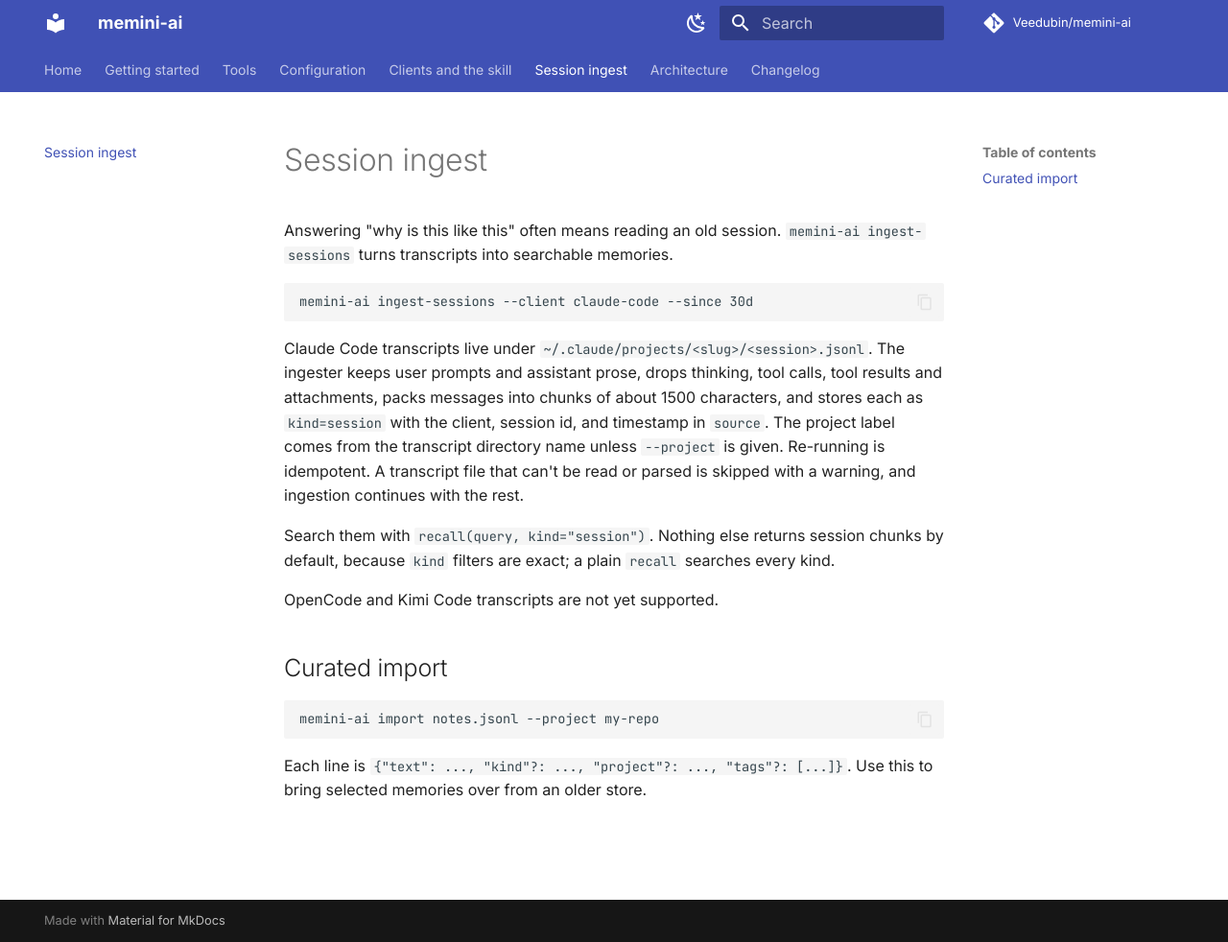
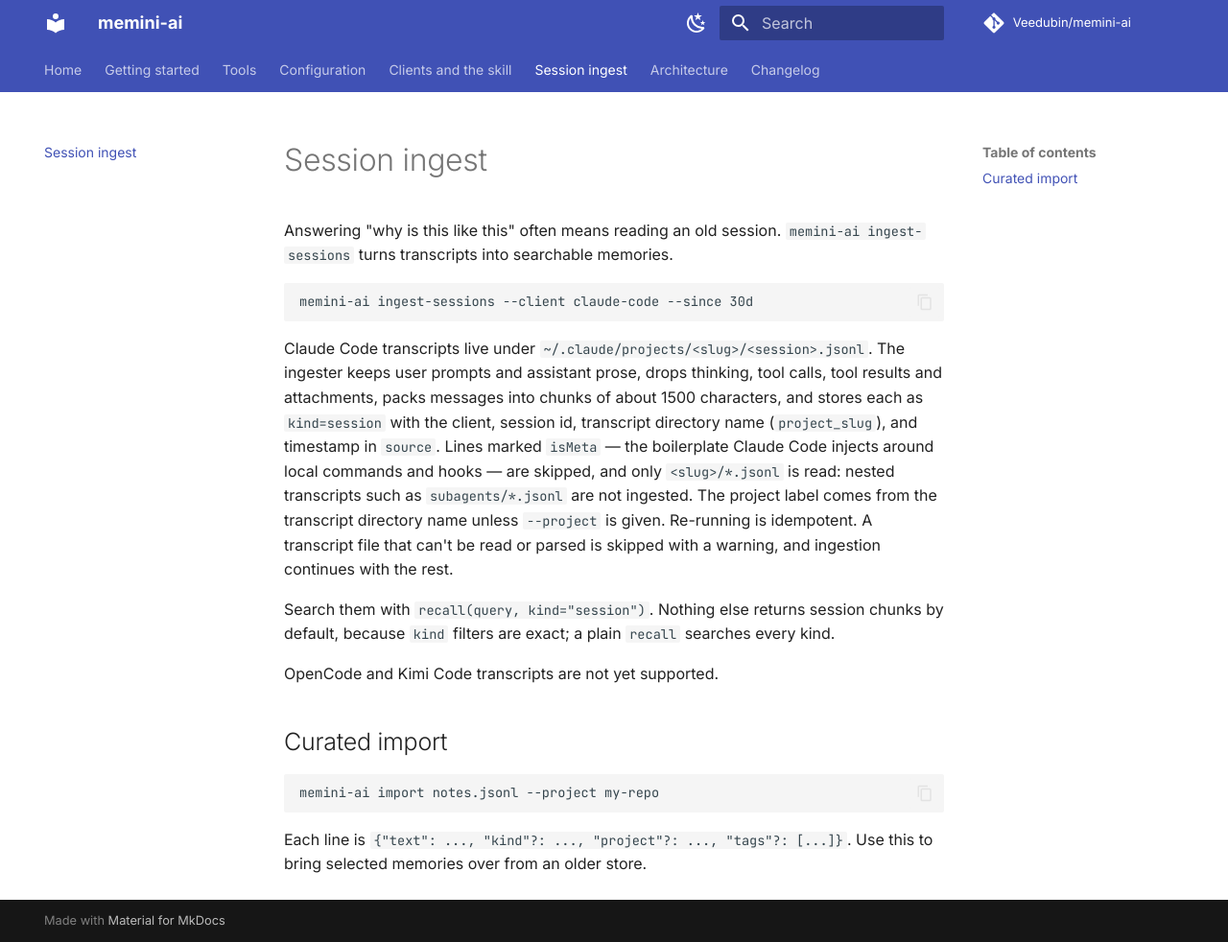
Before and after one commit to Veedubin/memini-ai, an MkDocs documentation site: the page built from docs/session-ingest.md, in a window 1280 px wide and 982 px high. Shown: the whole window at 96% size. Built offline with MkDocs 1.6.1 and Material for MkDocs 9.7.7, drawn with Linux system fonts in a browser that asks for light colours; comment, search, counter and statistics services are not loaded.

Commit message:
fix: drop isMeta transcript lines and record the project slug
isMeta lines are boilerplate Claude Code injects around local commands and
hooks, not anything a person or the assistant wrote, so they no longer become
session memories. Ingested chunks now carry project_slug in source, and the
docs say which files are read.

Co-Authored-By: Claude Fable 5.1 <noreply@anthropic.com>

```diff
--- a/docs/session-ingest.md
+++ b/docs/session-ingest.md
@@ -8,9 +8,12 @@ turns transcripts into searchable memories.
 Claude Code transcripts live under `~/.claude/projects/<slug>/<session>.jsonl`. The ingester keeps
 user prompts and assistant prose, drops thinking, tool calls, tool results and attachments, packs
 messages into chunks of about 1500 characters, and stores each as `kind=session` with the client,
-session id, and timestamp in `source`. The project label comes from the transcript directory name
-unless `--project` is given. Re-running is idempotent. A transcript file that can't be read or
-parsed is skipped with a warning, and ingestion continues with the rest.
+session id, transcript directory name (`project_slug`), and timestamp in `source`. Lines marked
+`isMeta` — the boilerplate Claude Code injects around local commands and hooks — are skipped, and
+only `<slug>/*.jsonl` is read: nested transcripts such as `subagents/*.jsonl` are not ingested. The
+project label comes from the transcript directory name unless `--project` is given. Re-running is
+idempotent. A transcript file that can't be read or parsed is skipped with a warning, and ingestion
+continues with the rest.
 
 Search them with `recall(query, kind="session")`. Nothing else returns session chunks by default,
 because `kind` filters are exact; a plain `recall` searches every kind.
```
Also changed, not shown: 3 other files.
